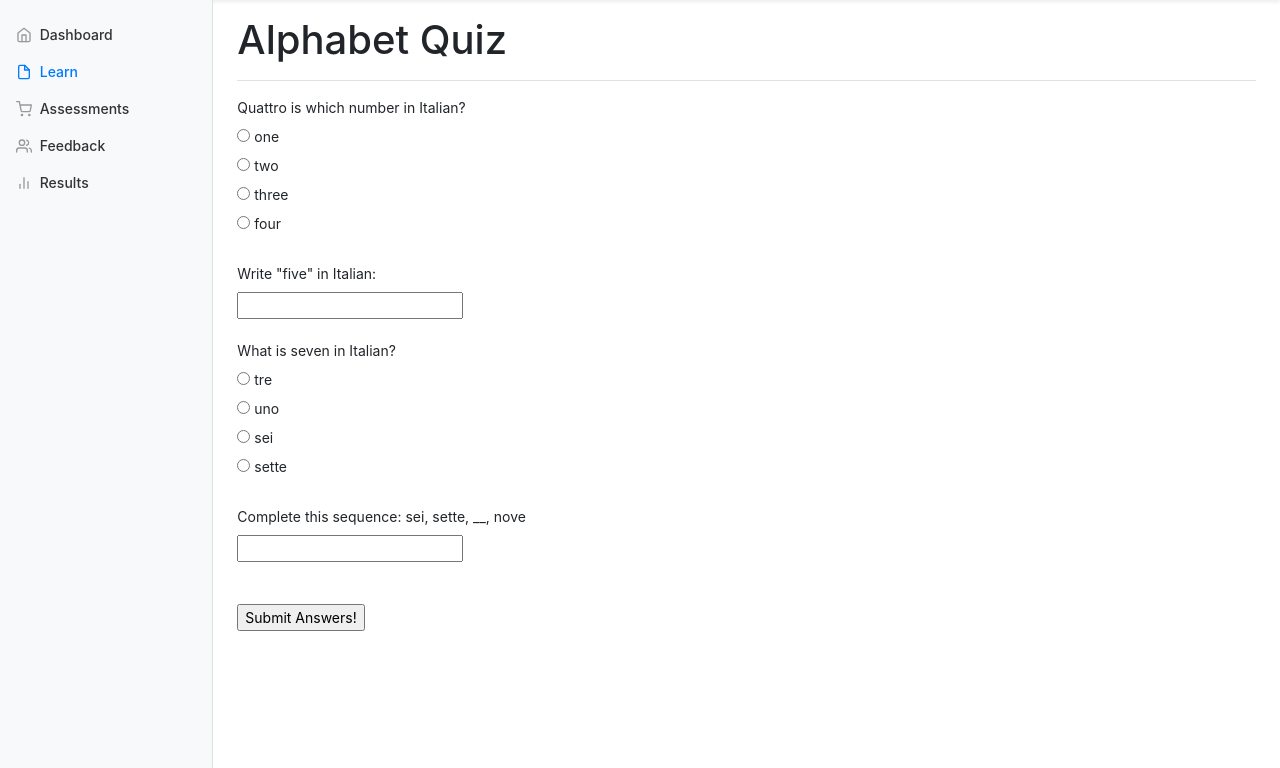
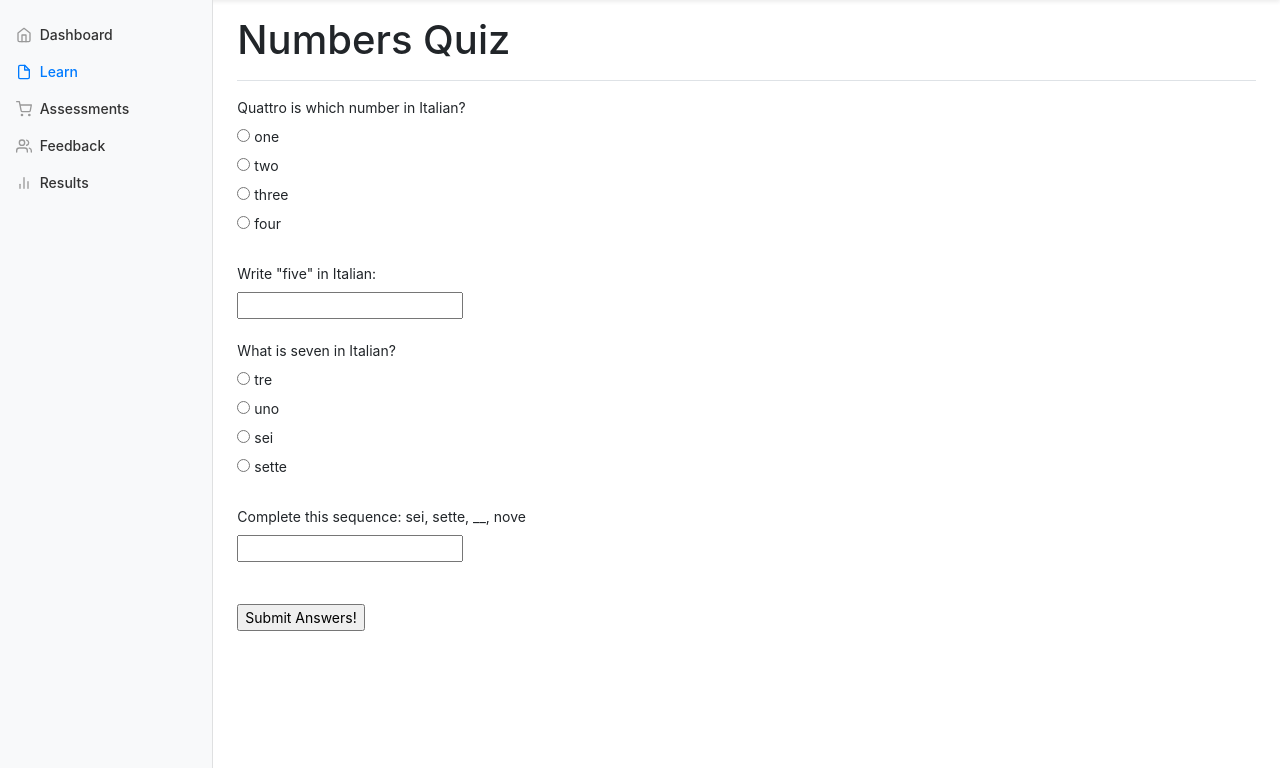
Before and after one commit to aaronnorrish/Agile-Project, a Flask app: page /numbers_quiz in a window 1280 px wide. Shown: the part 56-824 px from the top of the page. Run offline with Flask 2, Linux system fonts and the light colour scheme; the visitor is signed in with stand-in values (Sample User, id 1); data comes from the database, SQL or seed files in the repository; data that the repository does not hold is empty; some libraries are stand-ins or nearby versions.

Commit message:
fix heading of the numbers quiz

```diff
--- a/learn_italian_flask/templates/quiz/numbers_quiz.html
+++ b/learn_italian_flask/templates/quiz/numbers_quiz.html
@@ -8,7 +8,7 @@
 {% endblock %}
 
 {% block heading %}
-<h1>Alphabet Quiz</h1>
+<h1>Numbers Quiz</h1>
 {% endblock %}
 
 {% block main_content %}
```
